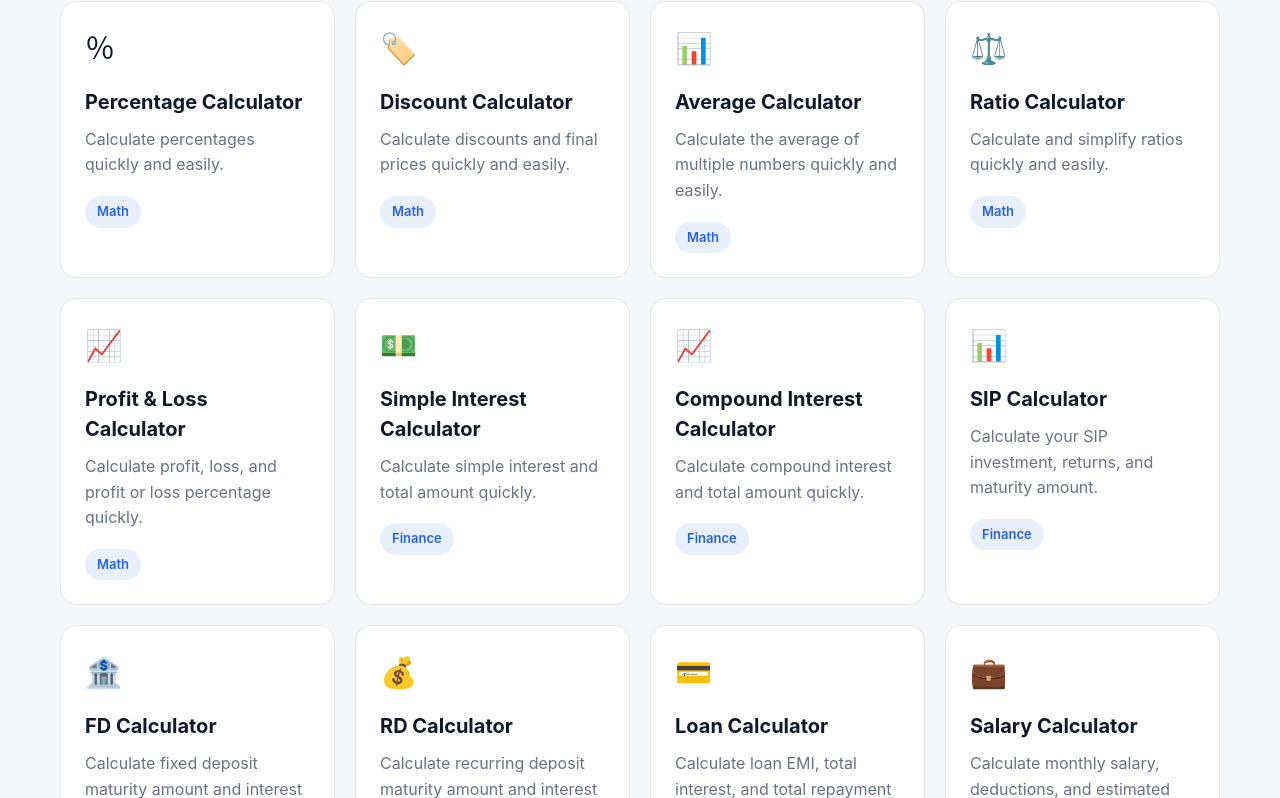
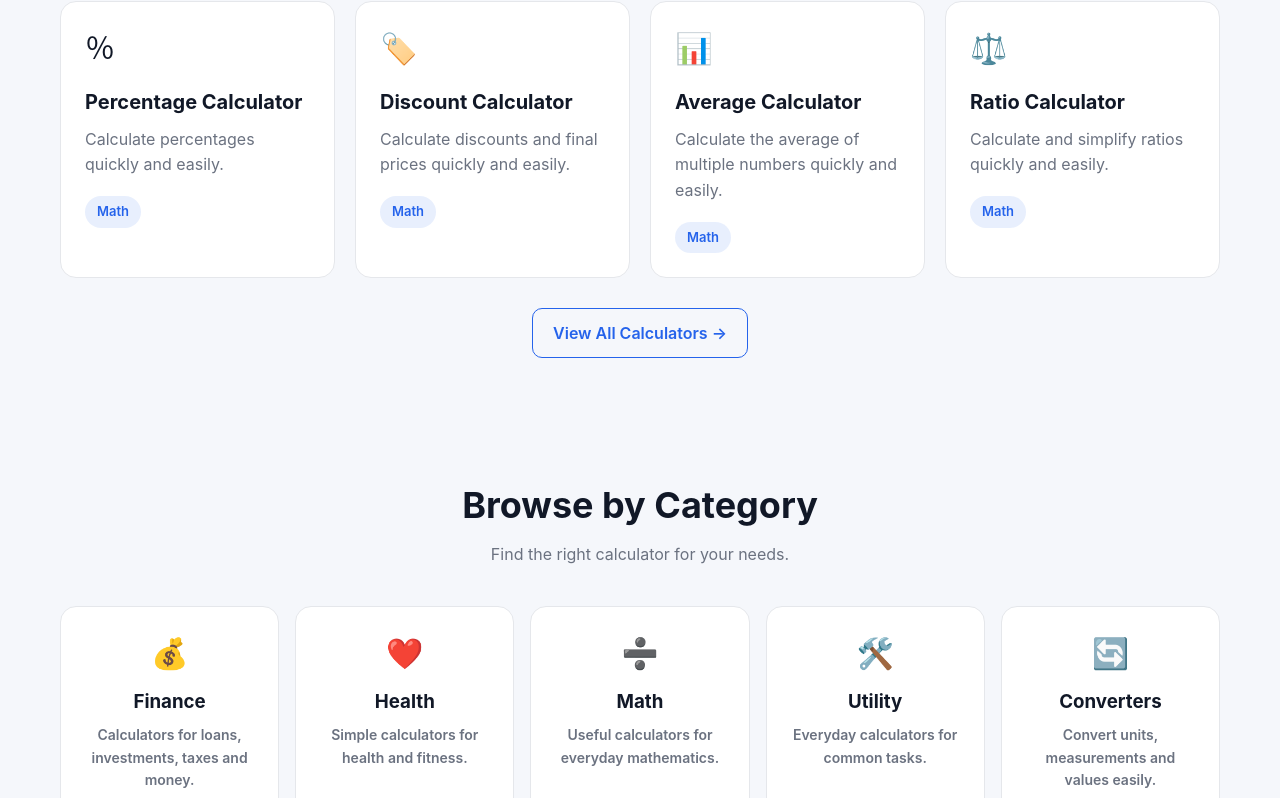
Before and after one commit to vikranth666/calcport, a React (Vite) app in the folder calcport/: page / in a window 1280 px wide. Shown: the part 970-1768 px from the top of the page. Built offline with nearby package versions, Linux system fonts and the light colour scheme.

Commit message:
update home and calculator section

```diff
--- a/calcport/src/components/CalculatorSection.jsx
+++ b/calcport/src/components/CalculatorSection.jsx
@@ -3,16 +3,7 @@ import { calculatorsConfig } from "../config/calculatorsConfig";
 import CalculatorCard
 from "./CalculatorCard";
 
-export default function CalculatorSection({
-  search,
-}) {
-
-  const filteredCalculators =
-    calculatorsConfig.filter((calculator) =>
-      calculator.title
-        .toLowerCase()
-        .includes(search.toLowerCase())
-    );
+export default function CalculatorSection() {
 
   return (
     <section className="calculator-section">
@@ -32,27 +23,24 @@ export default function CalculatorSection({
 
   <div className="calculator-grid">
 
-        {filteredCalculators.length > 0 ? (
-
-          filteredCalculators.map((calculator) => (
+  {calculatorsConfig
+    .filter((calculator) => calculator.popular === true)
+    .slice(0, 8)
+    .map((calculator) => (
 
       <CalculatorCard
         key={calculator.id}
         calculator={calculator}
       />
 
-          ))
-
-        ) : (
-
-          <div className="no-results">
-
-            No calculators found.
+    ))}
 
 </div>
 
-        )}
-
+<div className="calculator-section-action">
+  <a href="/calculators">
+    View All Calculators →
+  </a>
 </div>
 
     </section>
--- a/calcport/src/pages/Home.jsx
+++ b/calcport/src/pages/Home.jsx
@@ -1,5 +1,3 @@
-import { useState } from "react";
-
 import Navbar from "../components/Navbar";
 import Footer from "../components/Footer";
 
@@ -18,8 +16,6 @@ import CalculatorSearch
 
 export default function Home() {
 
-  const [search, setSearch] = useState("");
-
   return (
     <>
 
@@ -37,12 +33,12 @@ export default function Home() {
     for finance, health, math and more.
   </p>
 
-  <CalculatorSearch />
+  <CalculatorSearch/>
 </section>
 
       {/* CALCULATORS */}
 
-      <CalculatorSection search={search} />
+      <CalculatorSection  />
 
        {/* CATEGORY SECTION */}
 
--- a/calcport/src/styles/global.css
+++ b/calcport/src/styles/global.css
@@ -1970,5 +1970,30 @@ a {
 
 }
 /* -------------------- */
-/* input field in statistic calculator */
-/* -------------------- */
+/*  calculator  section */
+/* -------------------- */
+
+.calculator-section-action {
+  display: flex;
+  justify-content: center;
+  margin-top: 30px;
+}
+
+.calculator-section-action a {
+  display: inline-flex;
+  align-items: center;
+  padding: 12px 20px;
+  border: 1px solid var(--primary-color);
+  border-radius: 10px;
+  color: var(--primary-color);
+  font-weight: 600;
+  text-decoration: none;
+  transition:
+    background-color 0.2s ease,
+    color 0.2s ease;
+}
+
+.calculator-section-action a:hover {
+  background-color: var(--primary-color);
+  color: white;
+}
```
Lines whose indentation alone changed are shown as unchanged.
